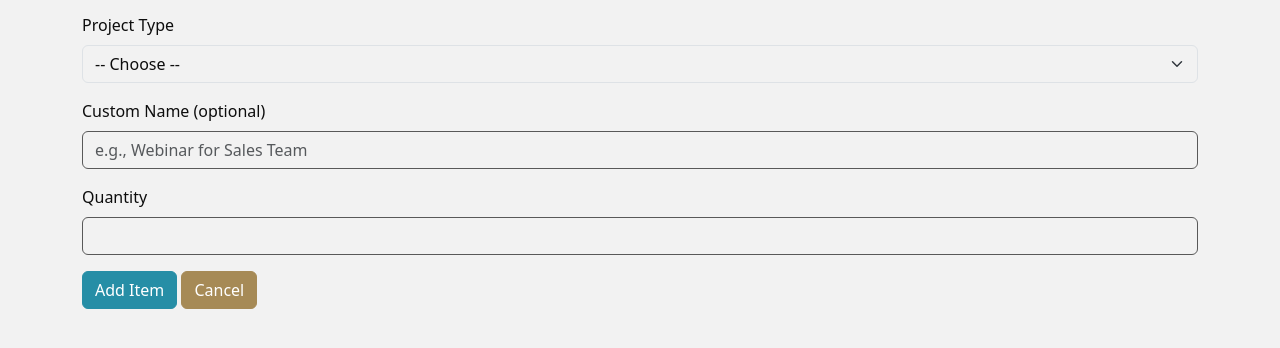
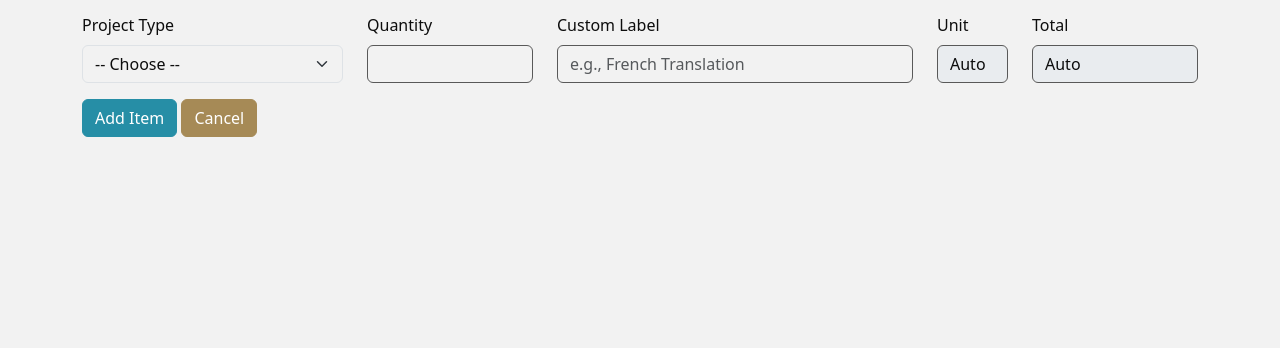
Before and after one commit to sbcybersolutions/quote-app, a Flask app: template app/templates/add_item.html in a window 1280 px wide. Shown: the part 131-479 px from the top of the page. Run offline with Flask 3, Linux system fonts and the light colour scheme; the template is opened without the code that fills it, so the values that code supplies are empty.

Commit message:
refactored add item and quote detail to be more easily understood

```diff
--- a/app/templates/add_item.html
+++ b/app/templates/add_item.html
@@ -6,7 +6,8 @@
   <h1 class="mb-3">Add Item to Quote #{{ quote.id }}</h1>
 
   <form method="post">
-    <div class="mb-3">
+    <div class="row mb-3">
+      <div class="col-md-3">
         <label class="form-label">Project Type</label>
         <select class="form-select" name="project_type" required>
           <option value="">-- Choose --</option>
@@ -16,14 +17,25 @@
         </select>
       </div>
 
-    <div class="mb-3">
-        <label class="form-label">Custom Name (optional)</label>
-        <input type="text" class="form-control" name="custom_label" placeholder="e.g., Webinar for Sales Team">
+      <div class="col-md-2">
+        <label class="form-label">Quantity</label>
+        <input type="number" class="form-control" name="quantity" min="1" required>
       </div>
 
-    <div class="mb-3">
-      <label class="form-label">Quantity</label>
-      <input type="number" class="form-control" name="quantity" min="1" required>
+      <div class="col-md-4">
+        <label class="form-label">Custom Label</label>
+        <input type="text" class="form-control" name="custom_label" placeholder="e.g., French Translation">
+      </div>
+
+      <div class="col-md-1">
+        <label class="form-label">Unit</label>
+        <input type="text" class="form-control" disabled value="Auto">
+      </div>
+
+      <div class="col-md-2">
+        <label class="form-label">Total</label>
+        <input type="text" class="form-control" disabled value="Auto">
+      </div>
     </div>
 
     <button type="submit" class="btn btn-primary">Add Item</button>
```
Also changed, not shown: app/templates/quote_detail.html (+12 -16 lines). Lines whose indentation alone changed are shown as unchanged.
